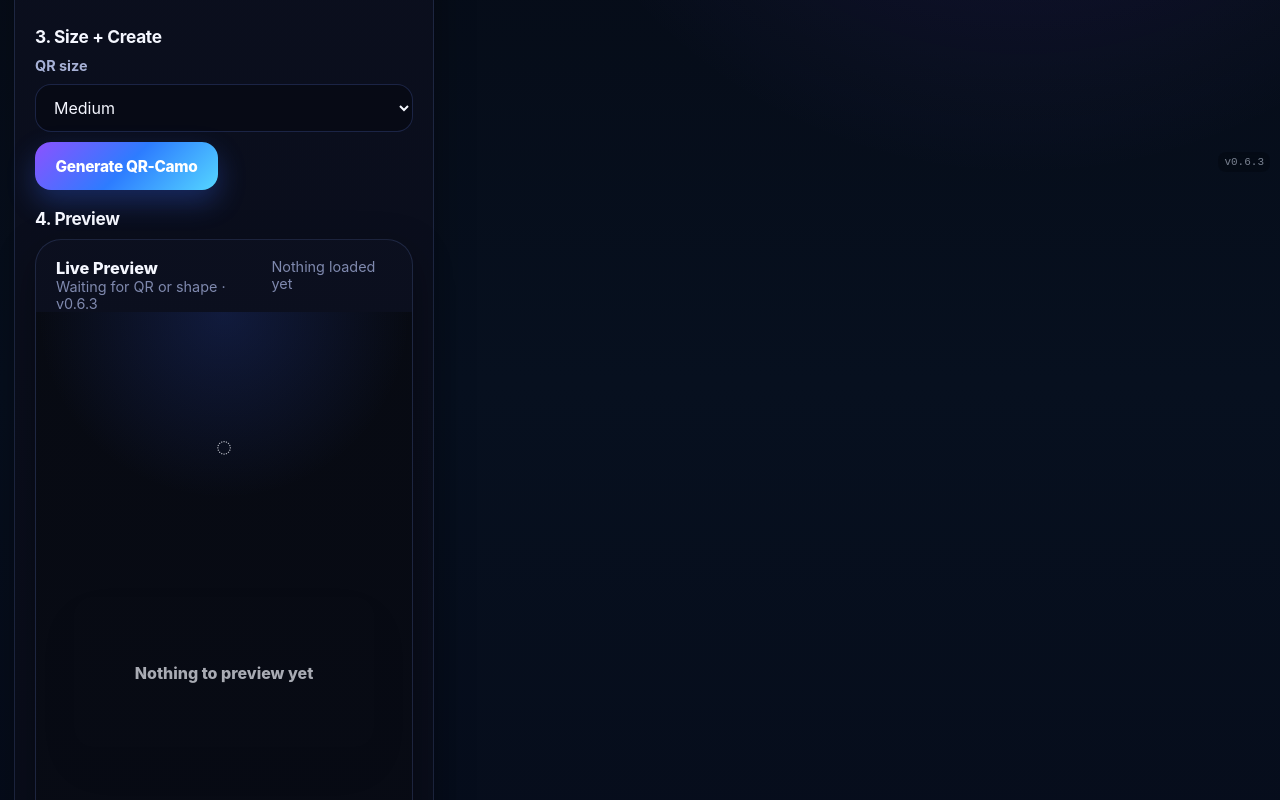
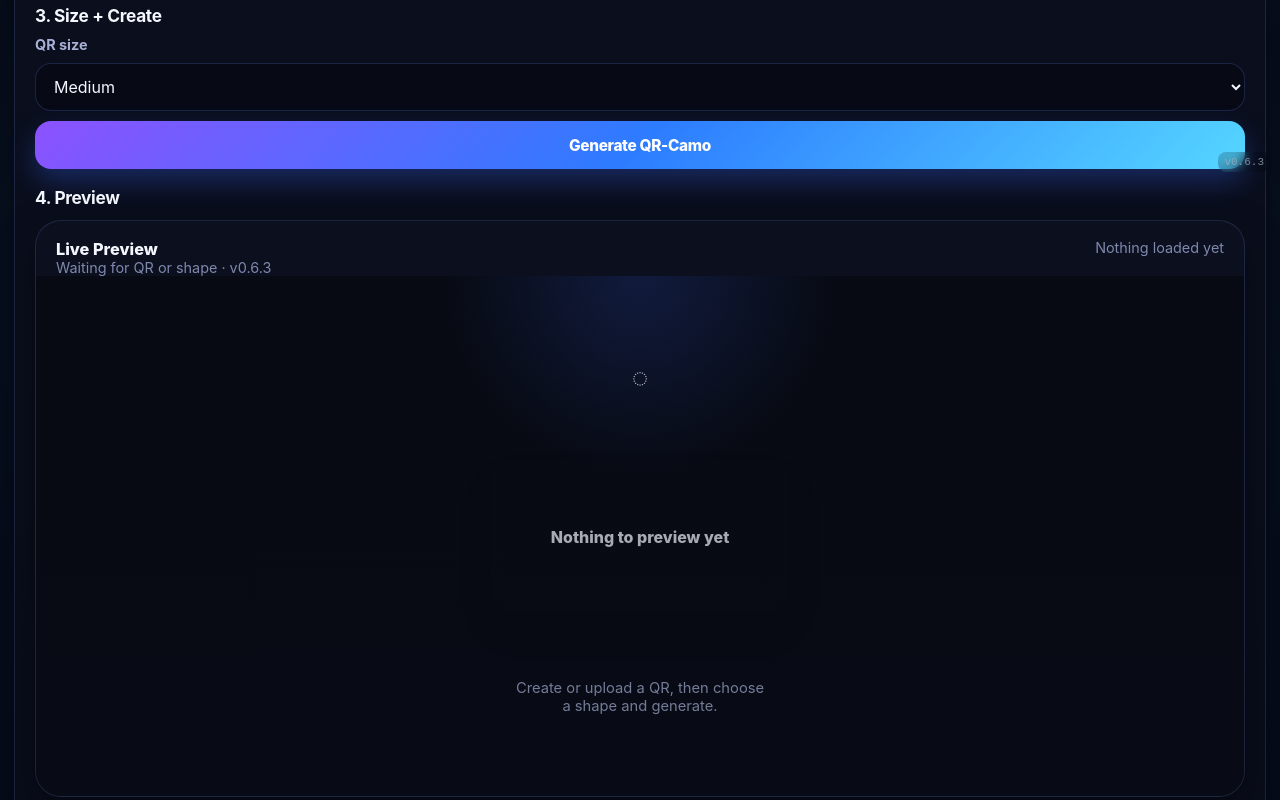
Before and after one commit to meekste10/QR-Camo, a plain HTML site: page index.html in a window 1280 px wide. Shown: the part 620-1420 px from the top of the page. Drawn offline with Linux system fonts and the light colour scheme.

Commit message:
Update styles.css

```diff
--- a/styles.css
+++ b/styles.css
@@ -481,3 +481,36 @@ canvas {
     min-height:320px;
   }
 }
+.single-column-workspace{
+  grid-template-columns:1fr;
+}
+
+.full-width-card{
+  width:100%;
+}
+
+.action-row-single{
+  grid-template-columns:1fr;
+}
+
+.preview-embedded-section{
+  gap:12px;
+}
+
+.embedded-preview-card{
+  border-radius:var(--radius-xl);
+  border:1px solid var(--line);
+  background:linear-gradient(180deg, rgba(12,16,31,.96), rgba(8,12,24,.96));
+  box-shadow:var(--shadow-md);
+  overflow:hidden;
+}
+
+.embedded-preview-stage{
+  min-height:520px;
+}
+
+@media (max-width: 720px){
+  .embedded-preview-stage{
+    min-height:320px;
+  }
+}
```
